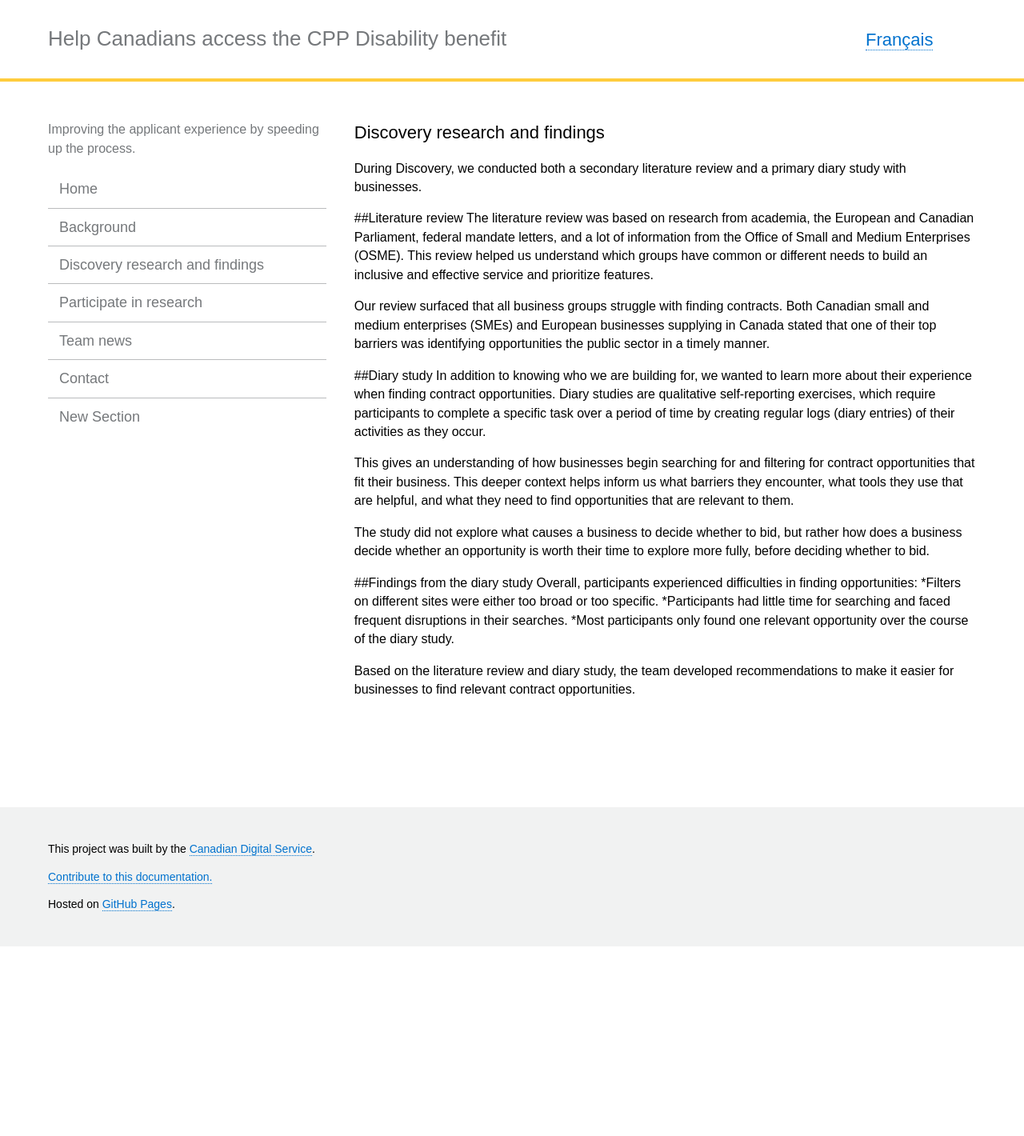
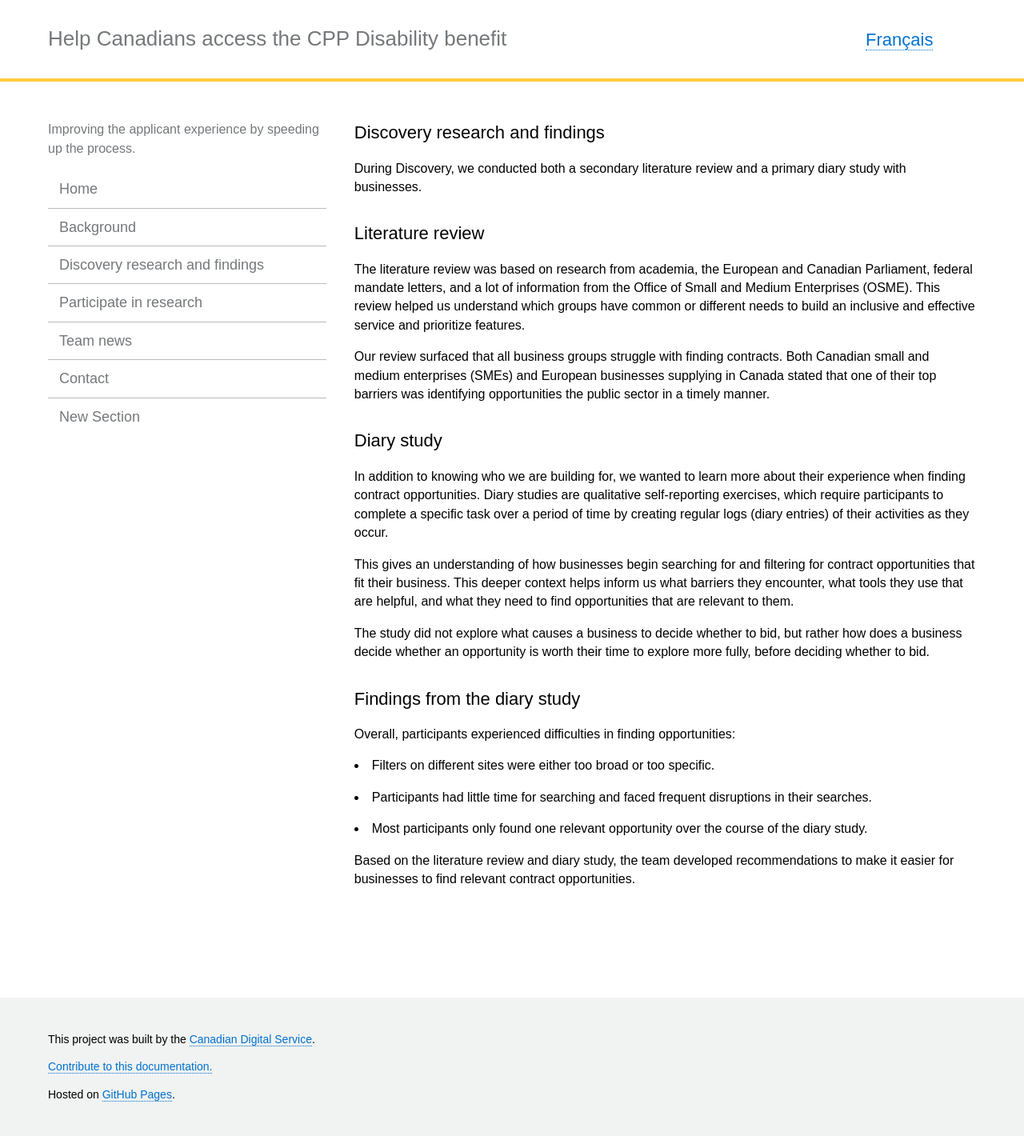
Before and after one commit to cds-snc/pspc-documentation, a Jekyll site: the page built from _pages/en/discovery-research.md, in a window 1280 px wide. Shown: the whole page at 80% size. Built offline with Jekyll 4.4.1, drawn with Linux system fonts in a browser that asks for light colours; before the commit the page ends 1183 px from its top, so only the background shows below that.

```diff
--- a/_pages/en/discovery-research.md
+++ b/_pages/en/discovery-research.md
@@ -8,22 +8,24 @@ trans_url: "/recherche-de-la-phase-decouverte/"
 
 During Discovery, we conducted both a secondary literature review and a primary diary study with businesses.
 
-##Literature review
+<h2>Literature review</h2>
 The literature review was based on research from academia, the European and Canadian Parliament, federal mandate letters, and a lot of information from the Office of Small and Medium Enterprises (OSME). This review helped us understand which groups have common or different needs to build an inclusive and effective service and prioritize features.
 
 Our review surfaced that all business groups struggle with finding contracts. Both Canadian small and medium enterprises (SMEs) and European businesses supplying in Canada stated that one of their top barriers was identifying opportunities the public sector in a timely manner.
 
-##Diary study
+<h2>Diary study</h2>
 In addition to knowing who we are building for, we wanted to learn more about their experience when finding contract opportunities. Diary studies are qualitative self-reporting exercises, which require participants to complete a specific task over a period of time by creating regular logs (diary entries) of their activities as they occur.
 
 This gives an understanding of how businesses begin searching for and filtering for contract opportunities that fit their business. This deeper context helps inform us what barriers they encounter, what tools they use that are helpful, and what they need to find opportunities that are relevant to them.
 
 The study did not explore what causes a business to decide whether to bid, but rather how does a business decide whether an opportunity is worth their time to explore more fully, before deciding whether to bid.
 
-##Findings from the diary study
+<h2>Findings from the diary study</h2>
+
 Overall, participants experienced difficulties in finding opportunities:
-*Filters on different sites were either too broad or too specific.
-*Participants had little time for searching and faced frequent disruptions in their searches.
-*Most participants only found one relevant opportunity over the course of the diary study.
+<li>Filters on different sites were either too broad or too specific. </li>
+<li>Participants had little time for searching and faced frequent disruptions in their searches. </li>
+<li>Most participants only found one relevant opportunity over the course of the diary study.</li>
+
 
 Based on the literature review and diary study, the team developed recommendations to make it easier for businesses to find relevant contract opportunities.
```
